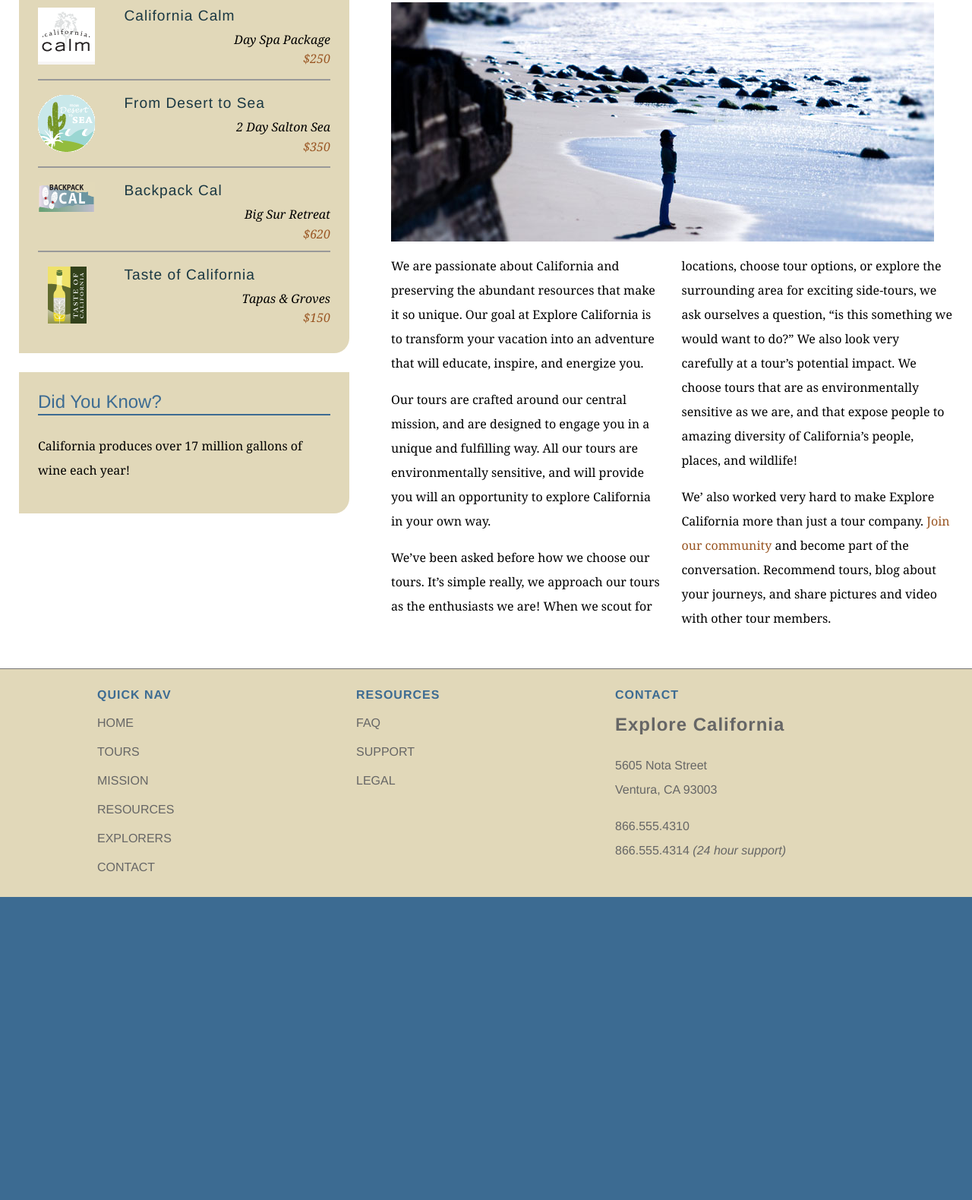
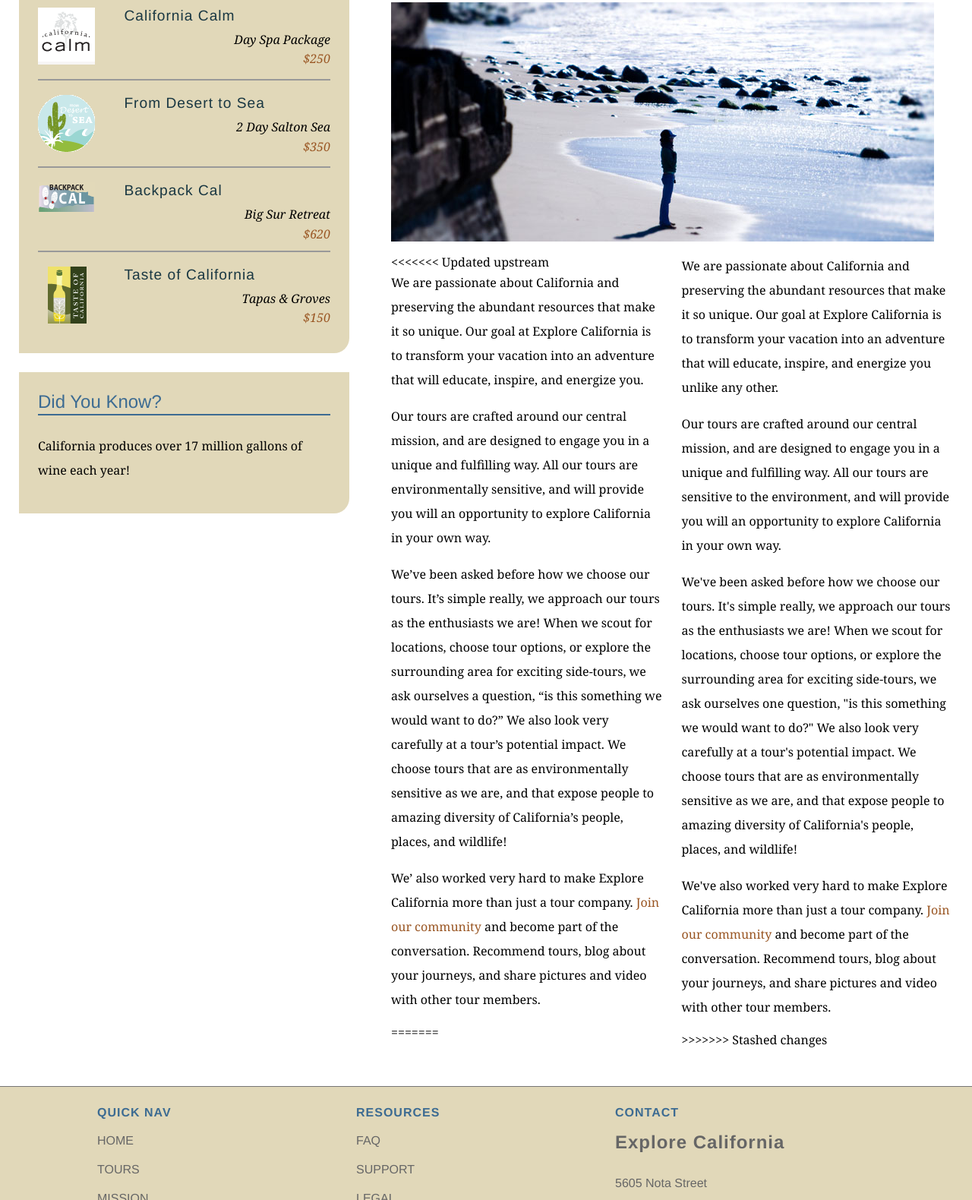
Before and after one commit to nomi811/expore_california-, a plain HTML site: page mission.html in a window 1280 px wide. Shown: the part 366-1946 px from the top of the page at 76% size. Before the commit the page ends 1547 px from the top, so only its background shows below. Drawn offline with Linux system fonts and the light colour scheme.

```diff
--- a/mission.html
+++ b/mission.html
@@ -62,12 +62,19 @@
           <h1>Who we are</h1>
           <img src="assets/images/mission_look.jpg" alt="Looking out at the Pacific" class="articleImage" />
           <div class="multiCol">
+<<<<<<< Updated upstream
 
             <p>We are passionate about California and preserving the abundant resources that make it so unique. Our goal at Explore California is to transform your vacation into an adventure that will educate, inspire, and energize you.</p>
             <p>Our tours are crafted around our central mission, and are designed to engage you in a unique and fulfilling way. All our tours are environmentally sensitive, and will provide you will an opportunity to explore California in your own way.</p>
             <p>We&rsquo;ve been asked before how we choose our tours. It&rsquo;s simple really, we approach our tours as the enthusiasts we are! When we scout for locations, choose tour options, or explore the surrounding area for exciting side-tours, we ask ourselves a question, &ldquo;is this something we would want to do?&rdquo; We also look very carefully at a tour&rsquo;s potential impact. We choose tours that are as environmentally sensitive as we are, and that expose people to amazing diversity of California&rsquo;s people, places, and wildlife!</p>
             <p>We&rsquo; also worked very hard to make Explore California more than just a tour company. <a href="explorers/join.html">Join our community</a> and become part of the conversation. Recommend tours, blog about your journeys, and share pictures and video with other tour members.</p>
 
+=======
+            <p>We are passionate about California and preserving the abundant resources that make it so unique. Our goal at Explore California is to transform your vacation into an adventure that will educate, inspire, and energize you unlike any other.</p>
+            <p>Our tours are crafted around our central mission, and are designed to engage you in a unique and fulfilling way. All our tours are sensitive to the environment, and will provide you will an opportunity to explore California in your own way.</p>
+            <p>We've been asked before how we choose our tours. It's simple really, we approach our tours as the enthusiasts we are! When we scout for locations, choose tour options, or explore the surrounding area for exciting side-tours, we ask ourselves one question, &quot;is this something we would want to do?&quot; We also look very carefully at a tour's potential impact. We choose tours that are as environmentally sensitive as we are, and that expose people to amazing diversity of California's people, places, and wildlife!</p>
+            <p>We've also worked very hard to make Explore California more than just a tour company. <a href="explorers/join.html">Join our community</a> and become part of the conversation. Recommend tours, blog about your journeys, and share pictures and video with other tour members.</p>
+>>>>>>> Stashed changes
           </div>
         </div>
       </div>
```
